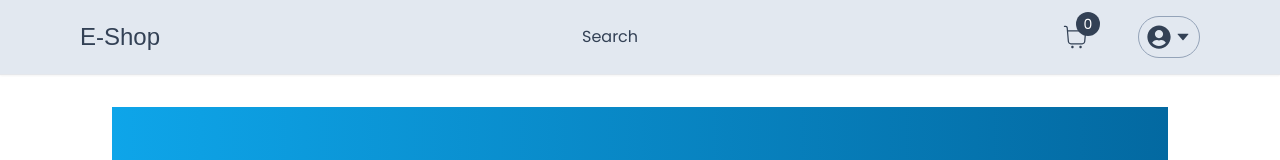
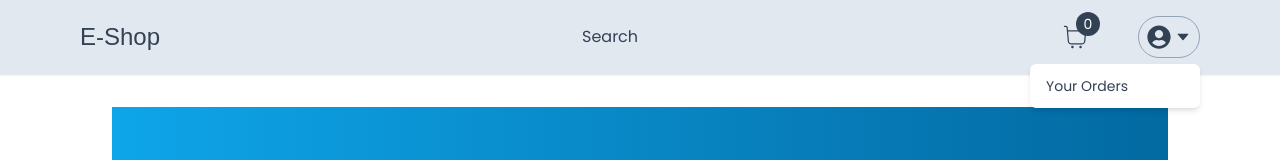
Before and after one commit to Alek30k/E-shop, a Next.js app: page / in a window 1280 px wide. Both pictures are taken after a click on the element 1169 px from the left and 37 px from the top of the page. Shown: the top 160 px of the page. Built offline with nearby package versions, Linux system fonts and the light colour scheme; a web font is replaced by a local one.

Commit message:
last commit

```diff
--- a/app/components/nav/MenuItem.tsx
+++ b/app/components/nav/MenuItem.tsx
@@ -4,7 +4,14 @@ interface MenuItemProps {
 }
 
 const MenuItem = ({ children, onClick }: MenuItemProps) => {
-  return <div onClick={onClick}>{children}</div>;
+  return (
+    <div
+      onClick={onClick}
+      className="px-4 py-3 hover:bg-neutral-100 transition"
+    >
+      {children}
+    </div>
+  );
 };
 
 export default MenuItem;
--- a/app/components/nav/UserMenu.tsx
+++ b/app/components/nav/UserMenu.tsx
@@ -3,6 +3,8 @@
 import { useCallback, useState } from "react";
 import Avatar from "../Avatar";
 import { AiFillCaretDown } from "react-icons/ai";
+import Link from "next/link";
+import MenuItem from "./MenuItem";
 
 const UserMenu = () => {
   const [isOpen, setIsOpen] = useState(false);
@@ -22,7 +24,13 @@ const UserMenu = () => {
           <AiFillCaretDown />
         </div>
         {isOpen && (
-          <div className="absolute rounded-md shadow-md w-[170px] bg-white overflow-hidden right-0 top-12 text-sm flex flex-col cursor-pointer"></div>
+          <div className="absolute rounded-md shadow-md w-[170px] bg-white overflow-hidden right-0 top-12 text-sm flex flex-col cursor-pointer">
+            <div>
+              <Link href="orders">
+                <MenuItem onClick={toggleOpen}>Your Orders</MenuItem>
+              </Link>
+            </div>
+          </div>
         )}
       </div>
     </>
```
